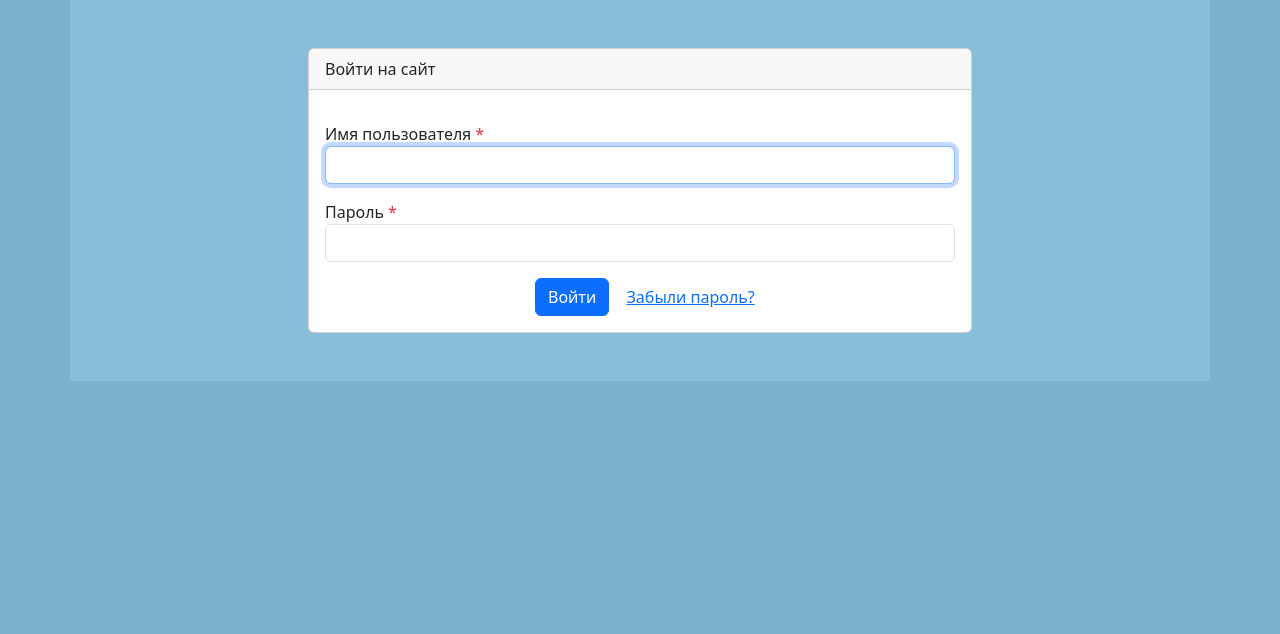
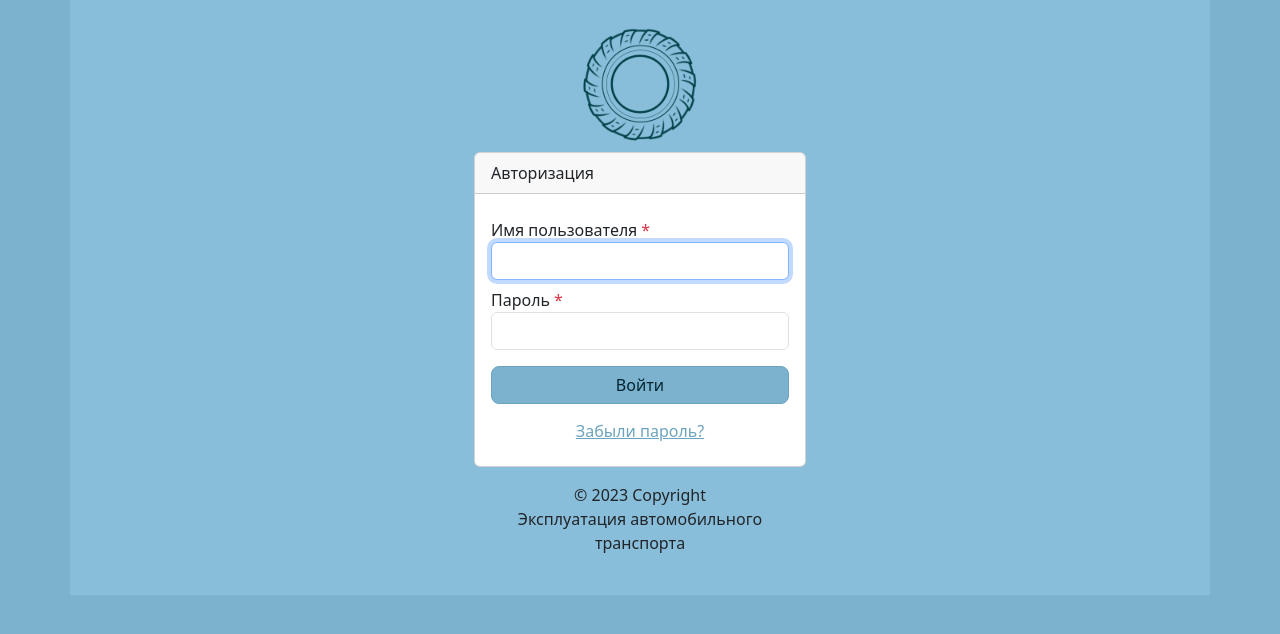
Before and after one commit to epatage/operation_of_automobile_transport, a Django app: page /auth/login/ in a window 1280 px wide. Shown: the part 59-693 px from the top of the page. Run offline with Django 3.2, Linux system fonts and the light colour scheme; some libraries are stand-ins or nearby versions.

Commit message:
Оформление страницы авторизации

```diff
--- a/oat/templates/users/login.html
+++ b/oat/templates/users/login.html
@@ -1,12 +1,20 @@
 {% extends "base.html" %}
+{% load static %}
 {% block title %}Войти{% endblock %}
 {% block content %}
 {% load user_filters %}
   <div class="row justify-content-center">
-    <div class="col-md-8 p-5">
+    <div class="col-md-4 p-4">
+        <div class="container text-center ">
+
+            <div class="figure-img" >
+              <img src="{% static 'img/logo.png' %}" width="120" height="120"  class="img-circle" >
+            </div>
+
+        </div>
       <div class="card">
         <div class="card-header">
-          Войти на сайт
+          Авторизация
         </div>
         <div class="card-body">
           {% if form.errors %}
@@ -32,7 +40,7 @@
           {% csrf_token %}
 
           {% for field in form %}
-            <div class="form-group row my-3"
+            <div class="form-group row my-2"
               {% if field.field.required %}
                 aria-required="true"
               {% else %}
@@ -55,17 +63,27 @@
               </div>
             </div>
           {% endfor %}
-          <div class="col-md-6 offset-md-4">
-            <button type="submit" class="btn btn-primary">
-              Войти
-            </button>
-            <a href="{% url 'users:password_reset_form' %}" class="btn btn-link">
-              Забыли пароль?
-            </a>
+          <div class="container">
+            <div class="row py-2">
+              <button type="submit" class="btn btn-main">
+                Войти
+              </button>
+            </div>
+            <div class="row ">
+              <a href="{% url 'users:password_reset_form' %}" class="btn btn-link" style="color: #6ca3be">
+                Забыли пароль?
+              </a>
+            </div>
           </div>
           </form>
         </div> <!-- card body -->
       </div> <!-- card -->
+      <div class="container py-3  text-center">
+        <div class="text-center">© {{ year }} Copyright</div>
+        <div class="">Эксплуатация автомобильного транспорта</div>
+      </div>
     </div> <!-- col -->
   </div> <!-- row -->
 {% endblock %}
+
+       {% include 'includes/footer.html' %}
```
